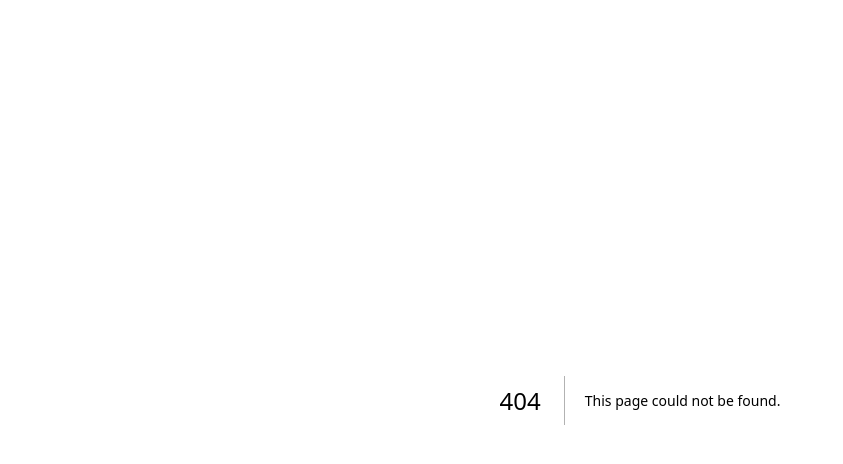
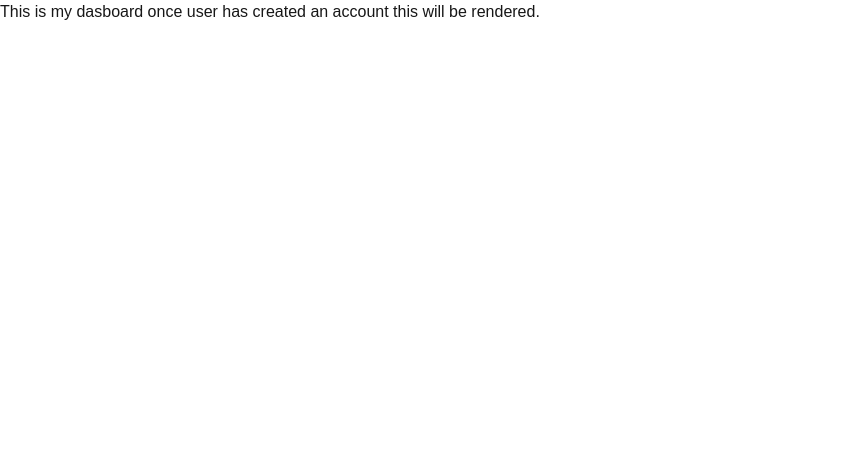
Before and after one commit to m00nwalker/moonwalker_Tech, a Next.js app in the folder moonwalker-app/: page /dashboard in a window 1280 px wide. Before the commit this address had no page. Shown: the top 464 px of the page, without its empty margins (0-843 px from the left). Built offline with nearby package versions, Linux system fonts and the light colour scheme.

Commit message:
created dashboard route

```diff
--- /dev/null
+++ b/moonwalker-app/app/dashboard/page.tsx
@@ -0,0 +1,5 @@
+export default function Home() {
+    return (
+      <p>This is my dasboard once user has created an account this will be rendered.</p>
+    )
+  }
```
